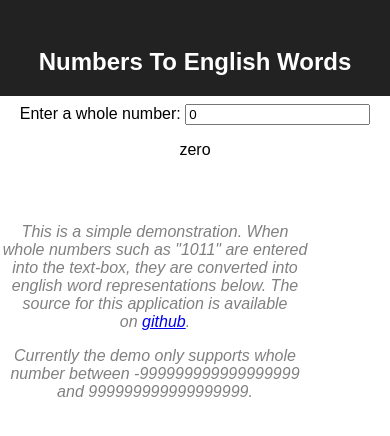
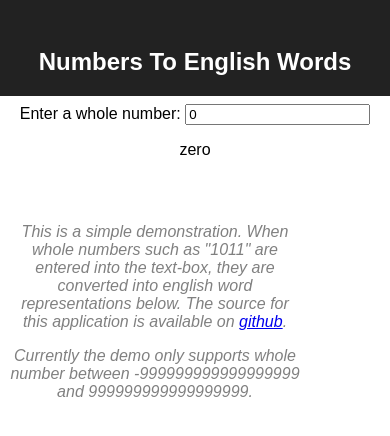
Before and after one commit to chriswininger/sonatype-demo-digits-english, a React (Create React App) app: page / in a window 390 px wide. Shown: the top 436 px of the page. Built offline with nearby package versions, Linux system fonts and the light colour scheme.

Commit message:
added margin to improve mobile look

```diff
--- a/src/App.css
+++ b/src/App.css
@@ -12,3 +12,8 @@
 .App-title {
   font-size: 1.5em;
 }
+
+.App-main-content {
+  padding-left: .5em;
+  padding-right: .5em;
+}
```
